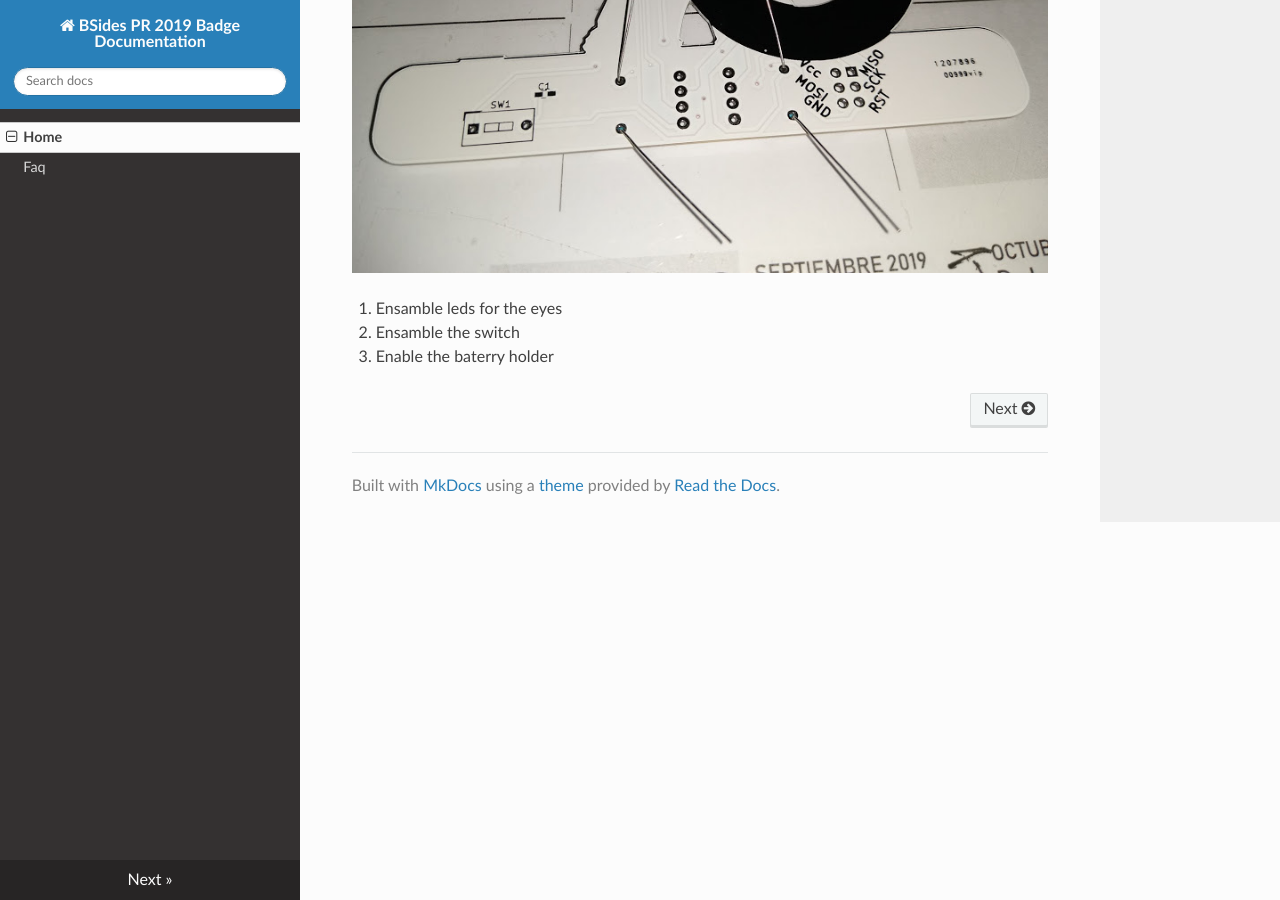
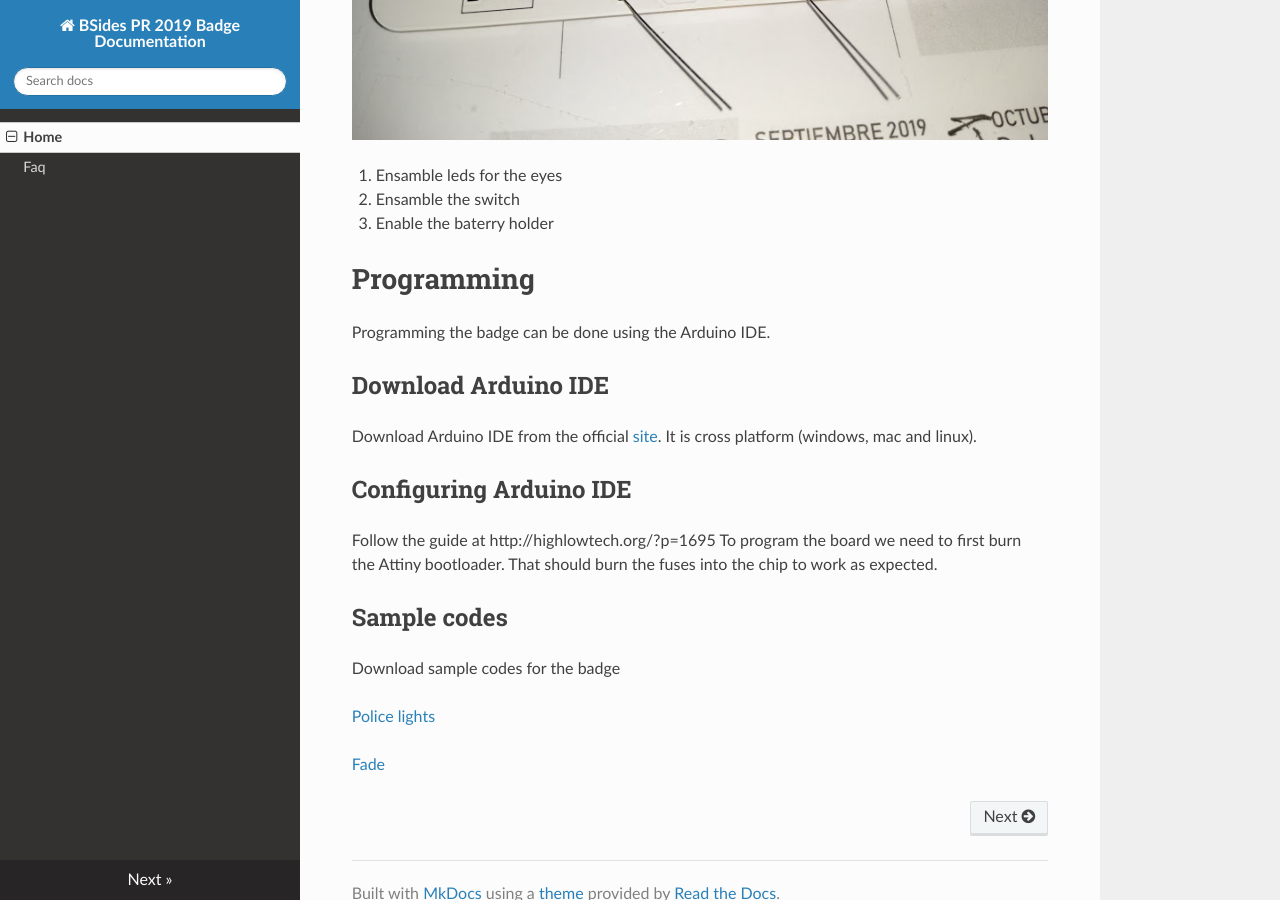
Before and after one commit to soynerdito/BSidesPR_2019_Badge, an MkDocs documentation site: the page built from docs/index.md, in a window 1280 px wide and 900 px high, scrolled down 3057 px. Built offline with MkDocs 1.6.1, drawn with Linux system fonts in a browser that asks for light colours; nearby versions of some CDN libraries; some of the changed text lies outside the part shown.

Commit message:
Adding samples

```diff
--- a/docs/index.md
+++ b/docs/index.md
@@ -44,3 +41,20 @@ To program the board we need to first burn the Attiny bootloader. That should bu
 3. Ensamble leds for the eyes
 4. Ensamble the switch
 5. Enable the baterry holder
+
+# Programming
+Programming the badge can be done using the Arduino IDE.
+
+## Download Arduino IDE
+Download Arduino IDE from the official [site](https://www.arduino.cc/en/Main/Software). It is cross platform (windows, mac and linux).
+
+## Configuring Arduino IDE
+Follow the guide at http://highlowtech.org/?p=1695
+To program the board we need to first burn the Attiny bootloader. That should burn the fuses into the chip to work as expected.
+
+## Sample codes
+Download sample codes for the badge
+
+[Police lights](https://github.com/soynerdito/BSidesPR_2019_Badge/ArduinoSamples/PoliceLights)
+
+[Fade](https://github.com/soynerdito/BSidesPR_2019_Badge/ArduinoSamples/LuffyFade)
```
Also changed, not shown: other parts of docs/index.md (+0 -3 lines), 2 other files.
